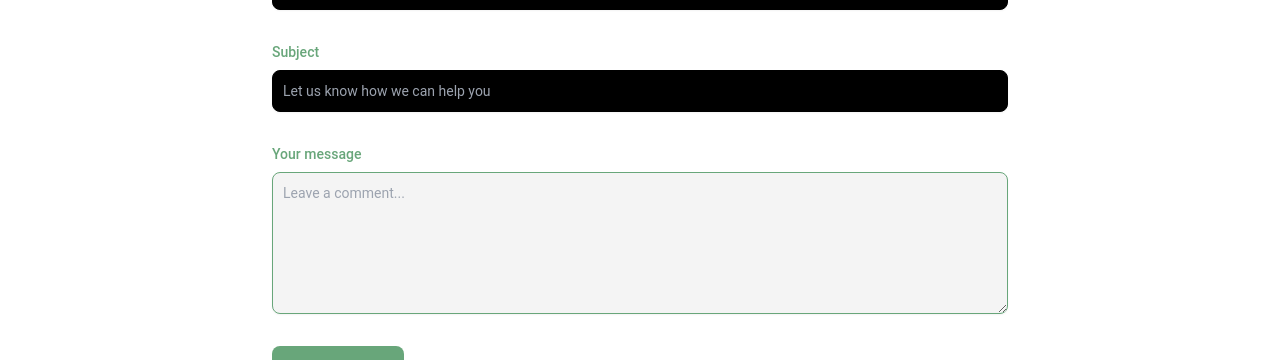
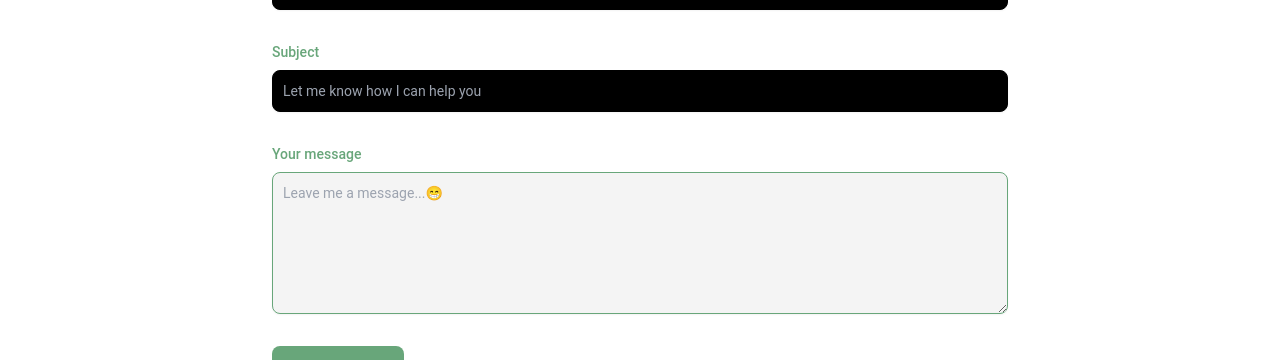
Before and after one commit to erojasag/portfoliov2, a React (Vite) app: page / in a window 1280 px wide. Shown: the part 2068-2428 px from the top of the page. Built offline with nearby package versions, Linux system fonts and the light colour scheme.

Commit message:
changes in wording

```diff
--- a/src/components/ContactMe.jsx
+++ b/src/components/ContactMe.jsx
@@ -97,7 +97,7 @@ function ContactMe() {
                 type="text"
                 id="subject"
                 className="shadow-sm bg-black border border-black text-black text-sm rounded-lg focus:ring-primary focus:border-primary block w-full p-2.5 dark:bg-secondary dark:border-primary dark:placeholder-black dark:text-black dark:focus:ring-primary dark:focus:border-primary dark:shadow-sm-light"
-                placeholder="Let us know how we can help you"
+                placeholder="Let me know how I can help you"
                 required
               />
             </div>
@@ -113,7 +113,7 @@ function ContactMe() {
                 id="message"
                 rows="6"
                 className="block p-2.5 w-full text-sm text-black bg-secondary rounded-lg shadow-sm border border-primary focus:ring-primary focus:border-primary dark:bg-secondary dark:border-primary dark:placeholder-black dark:text-black dark:focus:ring-primary dark:focus:border-primary"
-                placeholder="Leave a comment..."
+                placeholder="Leave me a message...😁"
               ></textarea>
             </div>
             <button
```
